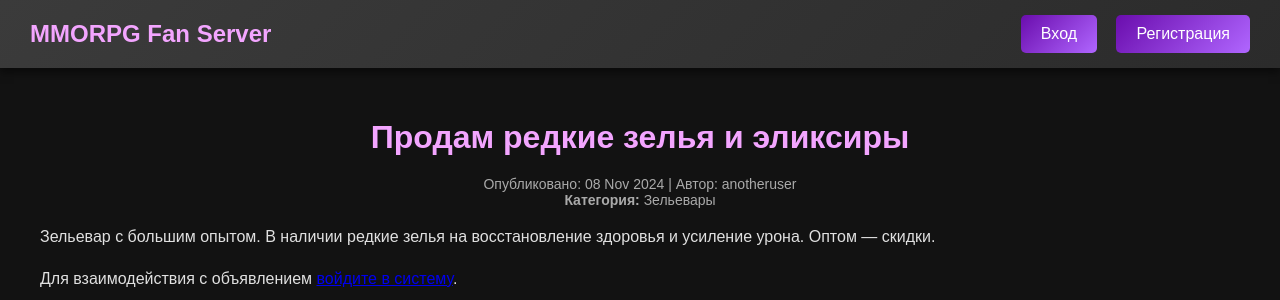
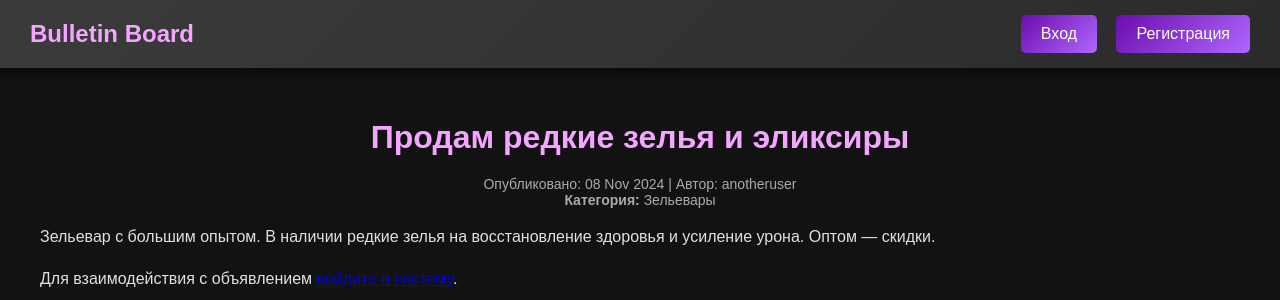
Before and after one commit to Sayrrexe/GameBoard, a Django app: page /ad/9/ in a window 1280 px wide. Shown: the top 300 px of the page. Run offline with Django 5.2, Linux system fonts and the light colour scheme; data comes from the database, SQL or seed files in the repository; some libraries are stand-ins or nearby versions.

Commit message:
Rebrand project from MMORPG Fan Server to Bulletin Board
- Updated README.md project description and title
- Modified base templates to reflect new project name
- Updated page titles in ad detail and registration templates

```diff
--- a/newsboard/ads/templates/ads/ad_detail.html
+++ b/newsboard/ads/templates/ads/ad_detail.html
@@ -1,6 +1,6 @@
 {% extends 'base.html' %}
 
-{% block title %}{{ ad.title }} - MMORPG Fan Server{% endblock %}
+{% block title %}{{ ad.title }} - Bulletin Board{% endblock %}
 
 {% block content %}
 <div class="main-container">
--- a/newsboard/ads/templates/ads/register.html
+++ b/newsboard/ads/templates/ads/register.html
@@ -4,7 +4,7 @@
 <head>
     <meta charset="UTF-8">
     <meta name="viewport" content="width=device-width, initial-scale=1.0">
-    <title>Регистрация - MMORPG Fan Server</title>
+    <title>Регистрация - Bulletin Board</title>
     <link rel="stylesheet" href="{% static 'css/styles.css' %}">
     <style>
         /* Основные стили для страницы регистрации */
--- a/newsboard/templates/base.html
+++ b/newsboard/templates/base.html
@@ -4,7 +4,7 @@
 <head>
     <meta charset="UTF-8">
     <meta name="viewport" content="width=device-width, initial-scale=1.0">
-    <title>{% block title %}MMORPG Fan Server{% endblock %}</title>
+    <title>{% block title %}Bulletin Board{% endblock %}</title>
     <link rel="stylesheet" href="{% static 'css/styles.css' %}">
     {% block extra_css %}{% endblock %}
 </head>
@@ -13,7 +13,7 @@
     <!-- Header -->
     <header class="navbar">
         <div class="logo">
-            <a href="{% url 'index' %}">MMORPG Fan Server</a>
+            <a href="{% url 'index' %}">Bulletin Board</a>
         </div>
 
         <div class="auth-buttons">
```
Also changed, not shown: README.md.
